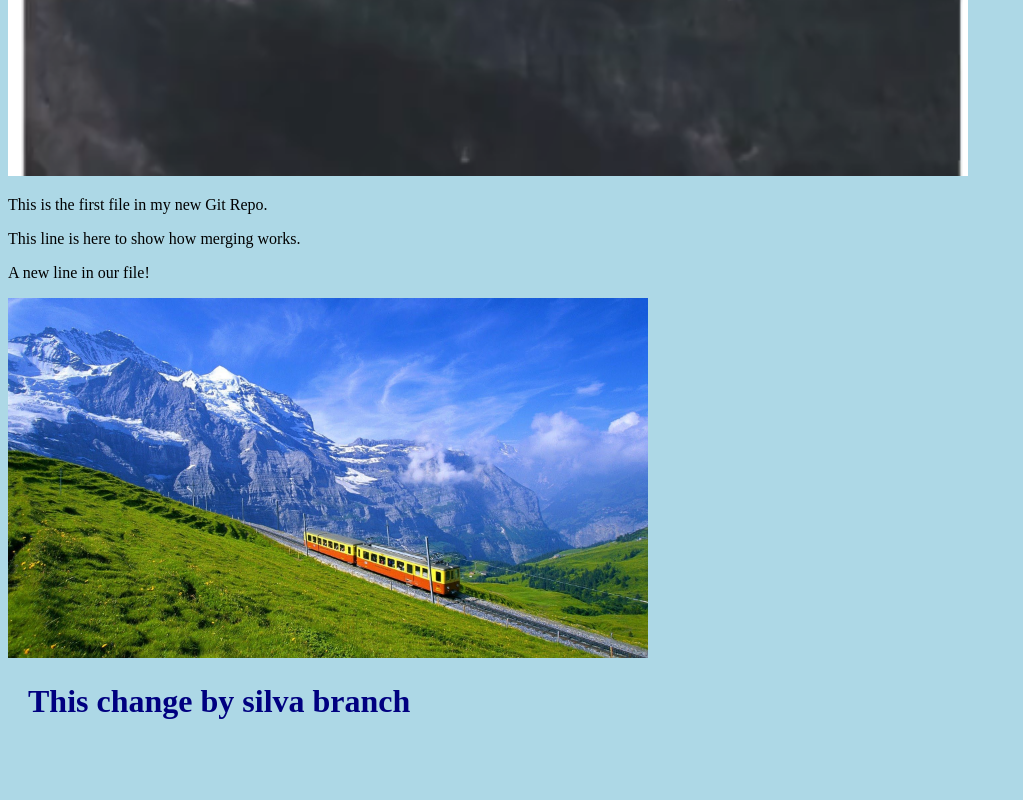
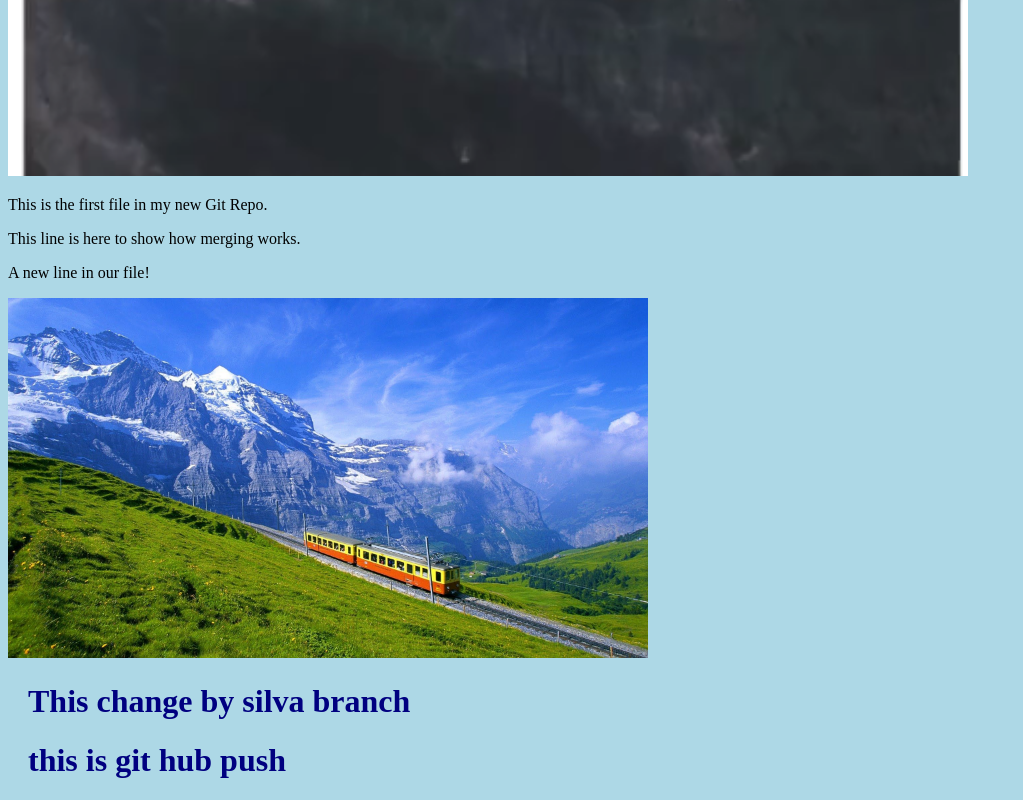
Before and after one commit to vinushar/hello-vinusha, a plain HTML site: page index.html in a window 1280 px wide. Shown: the part 1120-1920 px from the top of the page, without its empty margins (0-1023 px from the left). Before the commit the page ends 1862 px from the top, so only its background shows below. Drawn offline with Linux system fonts and the light colour scheme.

Commit message:
updated index.html added h1 tag

```diff
--- a/index.html
+++ b/index.html
@@ -15,5 +15,7 @@
 
 
 <h1>This change by silva branch</h1>
+
+<h1>this is git hub push</h1>
 </body>
 </html>
```
